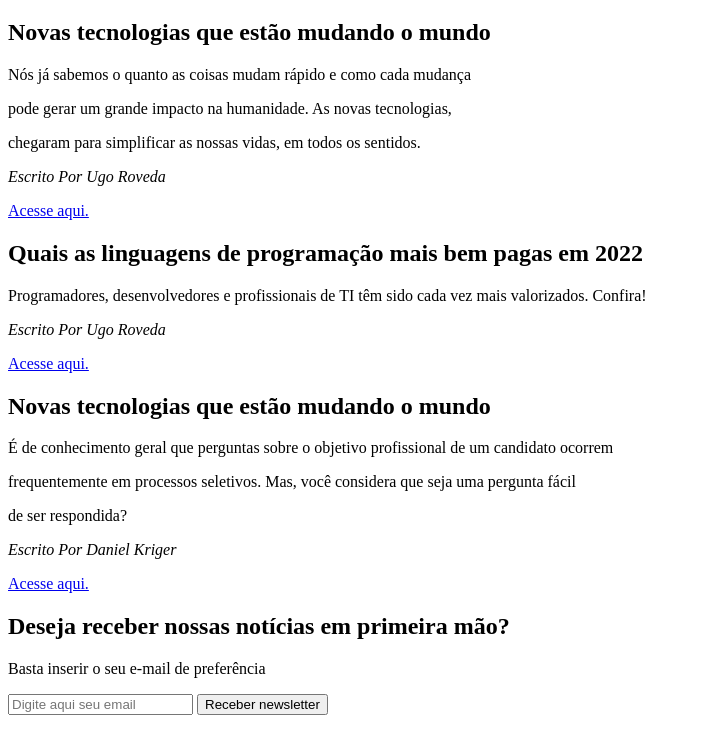
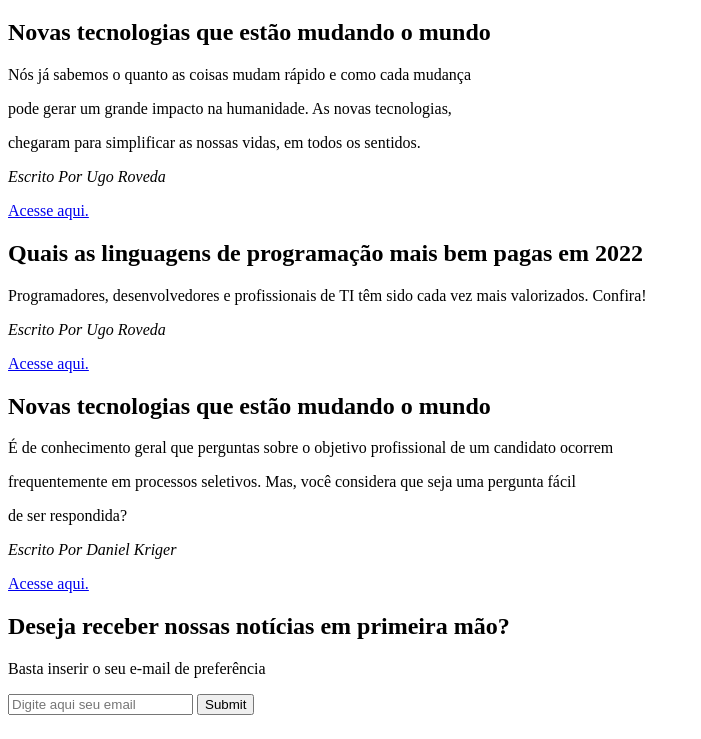
Before and after one commit to mrlazarias/Entrega-Semanal-Kenzie, a plain HTML site: page index.html in a window 1280 px wide. Shown: the part 61-800 px from the top of the page, without its empty margins (0-701 px from the left). Drawn offline with Linux system fonts and the light colour scheme.

Commit message:
Update index.html

```diff
--- a/index.html
+++ b/index.html
@@ -49,7 +49,7 @@
     <p>Basta inserir o seu e-mail de preferência</p>
     <form method="POST" action="form.php">
       <input placeholder="Digite aqui seu email" type="email" type="submit" name="email" required>
-      <button>Receber newsletter</button>
+      <input type="submit" placeholder="Receber newsletter">
   </div>
 
 
```
